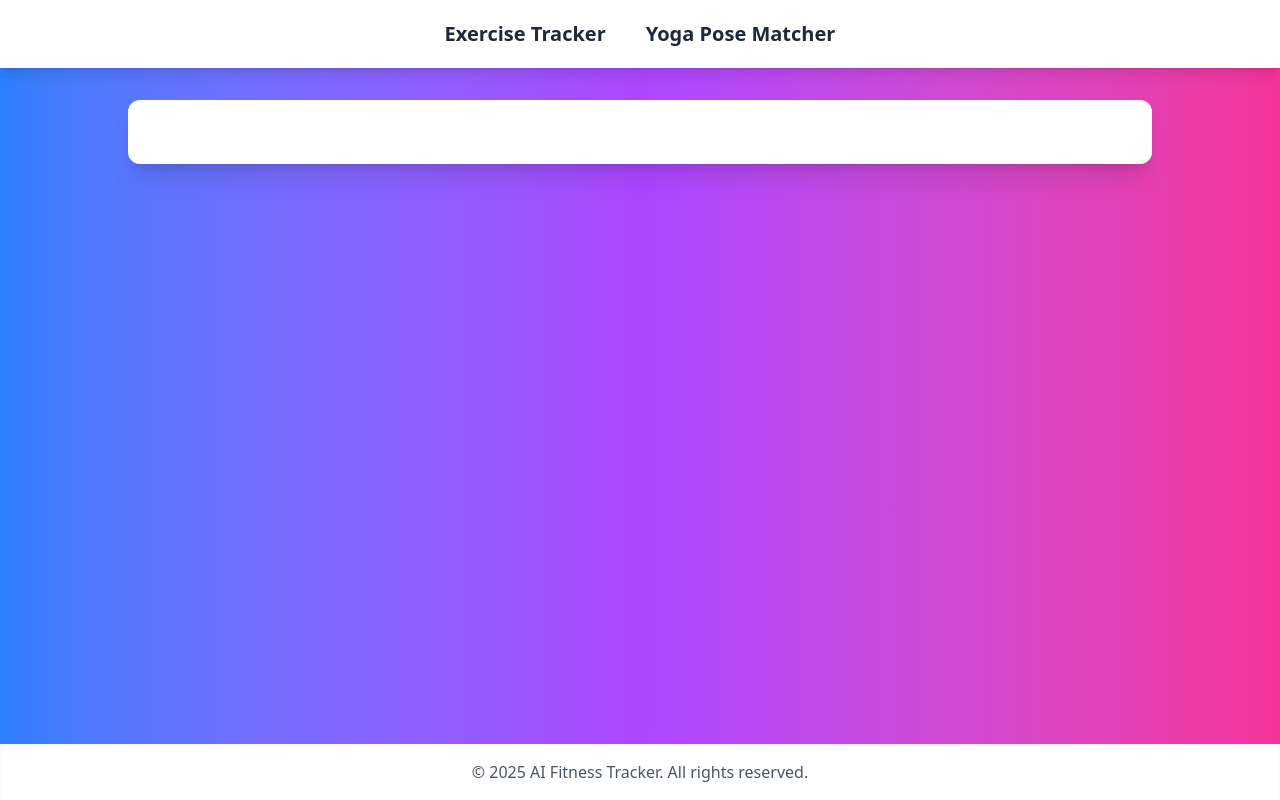
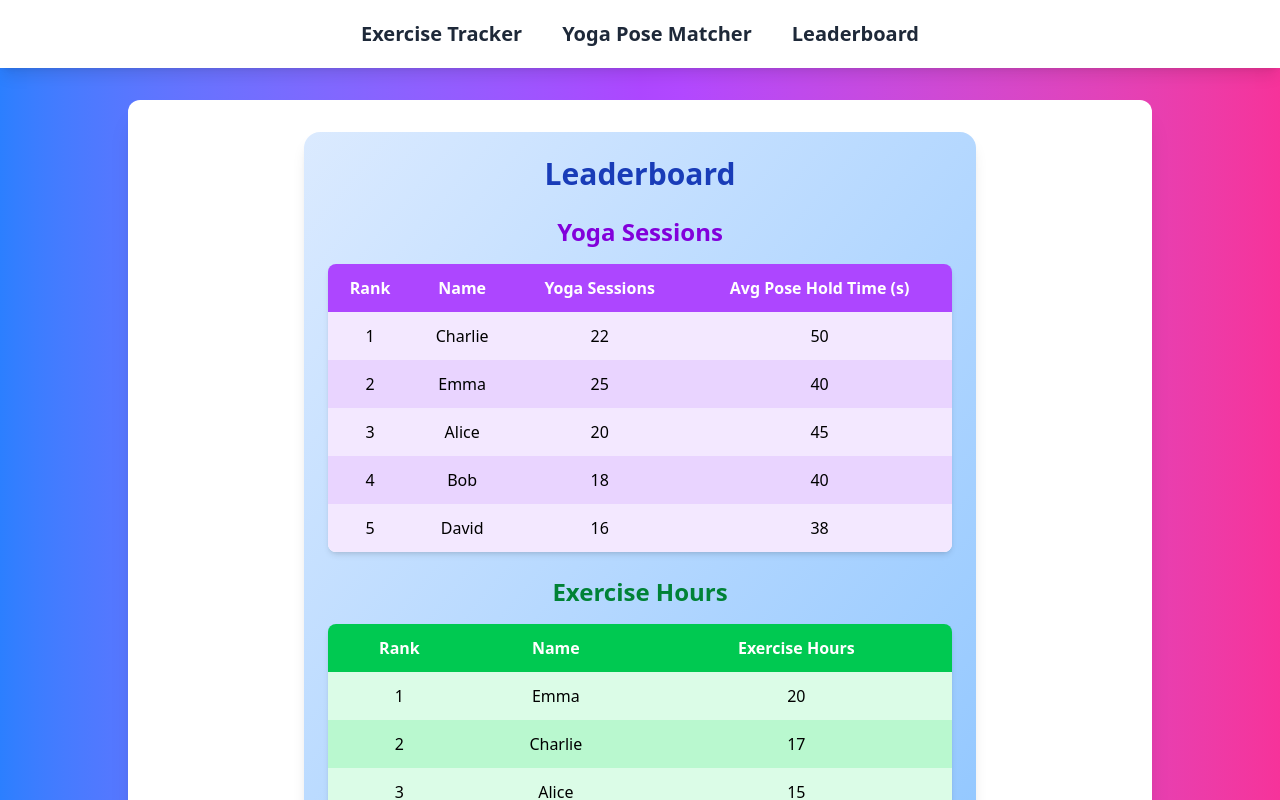
Before and after one commit to rohan-nambiar/HenHacks2025, a React (Vite) app in the folder frontend/: page /leaderboard in a window 1280 px wide. Shown: the top 800 px of the page. Built offline with nearby package versions, Linux system fonts and the light colour scheme.

Commit message:
Added a leaderboard

```diff
--- a/frontend/package.json
+++ b/frontend/package.json
@@ -14,7 +14,9 @@
     "@mediapipe/drawing_utils": "^0.3.1675466124",
     "@mediapipe/pose": "^0.5.1675469404",
     "@tailwindcss/vite": "^4.0.9",
+    "chart.js": "^4.4.8",
     "react": "^19.0.0",
+    "react-chartjs-2": "^5.3.0",
     "react-dom": "^19.0.0",
     "react-router-dom": "^7.2.0",
     "react-webcam": "^7.2.0"
--- a/frontend/src/App.tsx
+++ b/frontend/src/App.tsx
@@ -2,6 +2,7 @@ import React from 'react';
 import { BrowserRouter as Router, Routes, Route, Link } from 'react-router-dom';
 import ExerciseTracker from './ExerciseTracker';
 import YogaPoseMatcher from './exercises/YogaPoseMatcher';
+import Leaderboard from './Leaderboard';
 
 
 const App: React.FC = () => {
@@ -26,6 +27,14 @@ const App: React.FC = () => {
                 Yoga Pose Matcher
               </Link>
             </li>
+            <li>
+              <Link
+                to="/leaderboard"
+                className="text-xl font-bold text-gray-800 hover:text-indigo-600 transition-colors"
+              >
+                Leaderboard
+              </Link>
+            </li>
           </ul>
         </nav>
         <main className="flex-1 flex flex-col items-center px-4 py-8">
@@ -33,6 +42,7 @@ const App: React.FC = () => {
             <Routes>
               <Route path="/" element={<ExerciseTracker />} />
               <Route path="/yoga-pose" element={<YogaPoseMatcher />} />
+              <Route path="/leaderboard" element={<Leaderboard/>} />
             </Routes>
           </div>
         </main>
--- /dev/null
+++ b/frontend/src/Leaderboard.tsx
@@ -0,0 +1,75 @@
+import React from "react";
+
+interface UserStats {
+  id: number;
+  name: string;
+  yogaSessions: number;
+  exerciseHours: number;
+  avgPoseHoldTime: number; // Average time (in seconds) holding a pose correctly
+}
+
+const leaderboardData: UserStats[] = [
+  { id: 1, name: "Alice", yogaSessions: 20, exerciseHours: 15, avgPoseHoldTime: 45 },
+  { id: 2, name: "Bob", yogaSessions: 18, exerciseHours: 12, avgPoseHoldTime: 40 },
+  { id: 3, name: "Charlie", yogaSessions: 22, exerciseHours: 17, avgPoseHoldTime: 50 },
+  { id: 4, name: "David", yogaSessions: 16, exerciseHours: 10, avgPoseHoldTime: 38 },
+  { id: 5, name: "Emma", yogaSessions: 25, exerciseHours: 20, avgPoseHoldTime: 40 },
+];
+
+const Leaderboard: React.FC = () => {
+  return (
+    <div className="p-6 max-w-2xl mx-auto bg-gradient-to-br from-blue-100 to-blue-300 shadow-lg rounded-2xl">
+      <h1 className="text-3xl font-bold mb-6 text-center text-blue-800">Leaderboard</h1>
+
+      {/* Yoga Leaderboard */}
+      <h2 className="text-2xl font-semibold mb-4 text-center text-purple-700">Yoga Sessions</h2>
+      <table className="w-full border-collapse rounded-lg overflow-hidden shadow-md">
+        <thead>
+          <tr className="bg-purple-500 text-white">
+            <th className="p-3">Rank</th>
+            <th className="p-3">Name</th>
+            <th className="p-3">Yoga Sessions</th>
+            <th className="p-3">Avg Pose Hold Time (s)</th>
+          </tr>
+        </thead>
+        <tbody className="bg-white">
+          {leaderboardData
+            .sort((a, b) => (b.yogaSessions * 0.7 + b.avgPoseHoldTime * 0.3) - (a.yogaSessions * 0.7 + a.avgPoseHoldTime * 0.3))
+            .map((user, index) => (
+              <tr key={user.id} className={index % 2 === 0 ? "bg-purple-100" : "bg-purple-200"}>
+                <td className="p-3 text-center font-medium">{index + 1}</td>
+                <td className="p-3 text-center">{user.name}</td>
+                <td className="p-3 text-center">{user.yogaSessions}</td>
+                <td className="p-3 text-center">{user.avgPoseHoldTime}</td>
+              </tr>
+            ))}
+        </tbody>
+      </table>
+
+      {/* Exercise Leaderboard */}
+      <h2 className="text-2xl font-semibold mt-6 mb-4 text-center text-green-700">Exercise Hours</h2>
+      <table className="w-full border-collapse rounded-lg overflow-hidden shadow-md">
+        <thead>
+          <tr className="bg-green-500 text-white">
+            <th className="p-3">Rank</th>
+            <th className="p-3">Name</th>
+            <th className="p-3">Exercise Hours</th>
+          </tr>
+        </thead>
+        <tbody className="bg-white">
+          {leaderboardData
+            .sort((a, b) => b.exerciseHours - a.exerciseHours)
+            .map((user, index) => (
+              <tr key={user.id} className={index % 2 === 0 ? "bg-green-100" : "bg-green-200"}>
+                <td className="p-3 text-center font-medium">{index + 1}</td>
+                <td className="p-3 text-center">{user.name}</td>
+                <td className="p-3 text-center">{user.exerciseHours}</td>
+              </tr>
+            ))}
+        </tbody>
+      </table>
+    </div>
+  );
+};
+
+export default Leaderboard;
```
Also changed, not shown: 1 other file (tests, documents, lock files or other folders).
